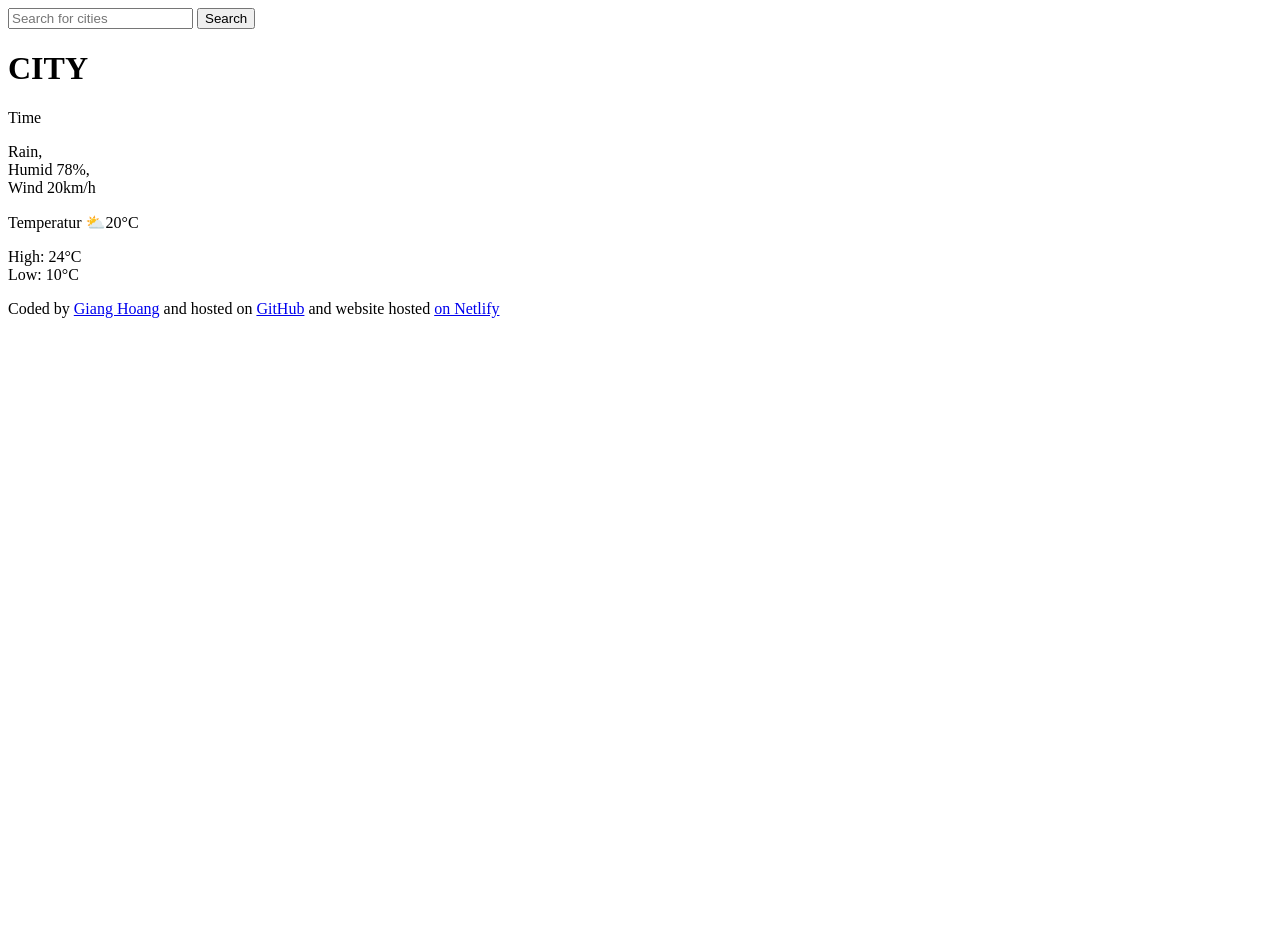
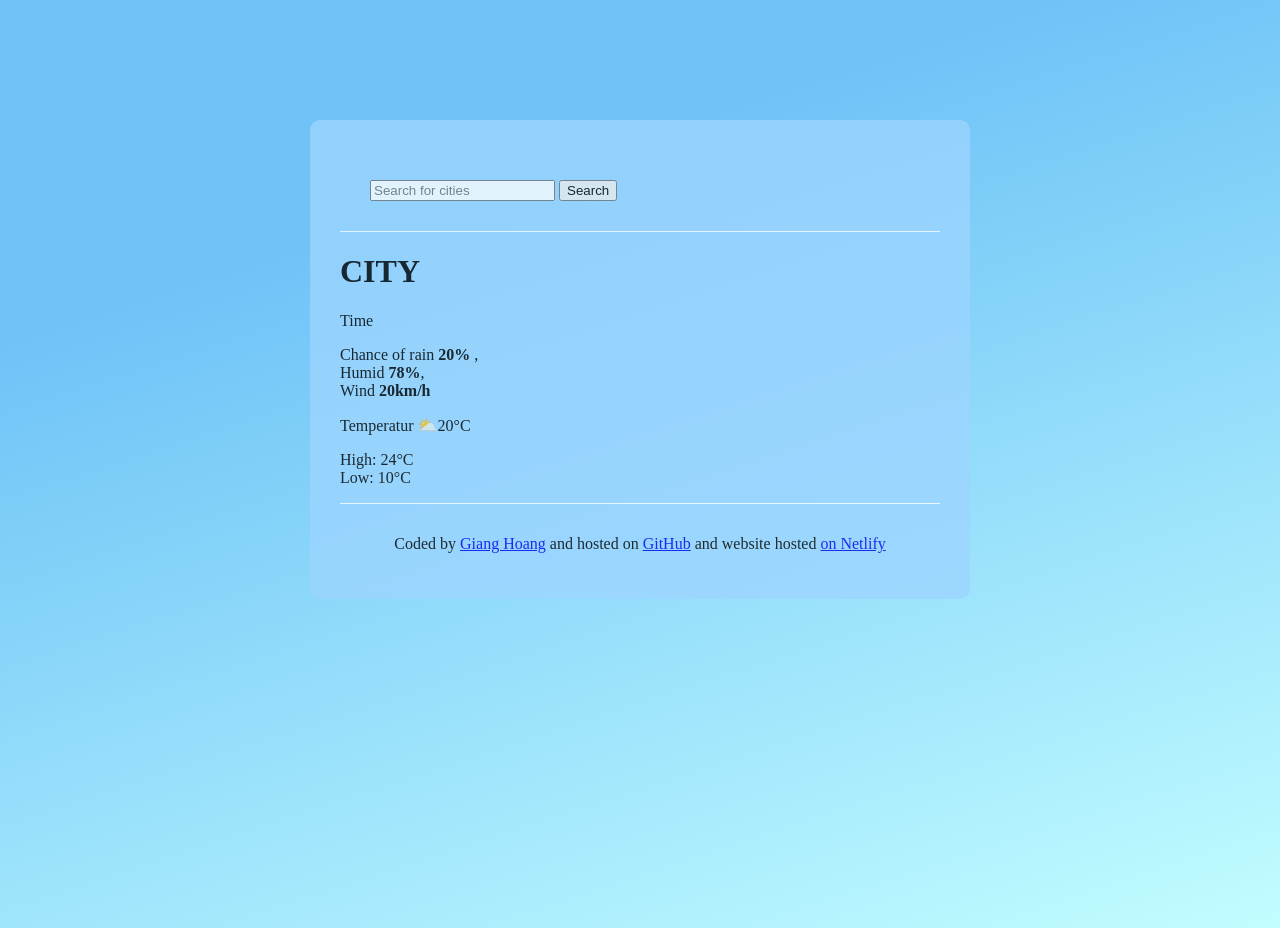
Before and after one commit to hhgberry14/weather-app-ver1, a plain HTML site: page index.html in a window 1280 px wide. Before the commit the page ends 800 px from the top, so only its background shows below. Drawn offline with Linux system fonts and the light colour scheme.

Commit message:
Add some css

```diff
--- a/index.html
+++ b/index.html
@@ -3,11 +3,15 @@
   <head>
     <meta charset="UTF-8" />
     <meta name="viewport" content="width=device-width, initial-scale=1.0" />
+
+    <link rel="stylesheet" href="src/style.css" />
+
     <title>Weather App First Version</title>
   </head>
-  <body class="weather-app">
+  <body>
+    <div class="weather-app">
       <header>
-      <form id="search-city">
+        <form class="search-city">
           <input
             type="text"
             placeholder="Search for cities"
@@ -18,27 +22,34 @@
         </form>
       </header>
       <main>
+        <div class="basic-info">
           <div>
-        <h1>CITY</h1>
-        <p>Time</p>
+            <h1 class="current-city">CITY</h1>
+            <p class="current-details">Time</p>
             <p>
-          Rain, <br />
-          Humid <span> 78%</span>, <br />
-          Wind <span> 20km/h</span>
+              Chance of rain <strong> 20% </strong>, <br />
+              Humid <strong> 78%</strong>, <br />
+              Wind <strong> 20km/h</strong>
             </p>
           </div>
           <div>Temperatur ⛅️20°C</div>
+          <div>
             <p>
               High: 24°C <br />
               Low: 10°C
             </p>
+          </div>
+        </div>
       </main>
       <footer>
+        <p>
           Coded by <a href="https://github.com/hhgberry14"> Giang Hoang</a> and
           hosted on
-      <a href="https://github.com/hhgberry14/weather-app-ver1"> GitHub</a> and
-      website hosted
+          <a href="https://github.com/hhgberry14/weather-app-ver1"> GitHub</a>
+          and website hosted
           <a href="https://weather-app-ver1.netlify.app/">on Netlify</a>
+        </p>
       </footer>
+    </div>
   </body>
 </html>
--- /dev/null
+++ b/src/style.css
@@ -0,0 +1,39 @@
+body {
+  background: rgb(111, 195, 247);
+  background: linear-gradient(
+    162deg,
+    rgba(111, 195, 247, 1) 26%,
+    rgba(194, 253, 255, 1) 100%
+  );
+  min-height: 100vh;
+  font-size: 18x;
+}
+
+.weather-app {
+  background-color: #9cd5ff;
+  opacity: 0.8;
+  margin: 120px auto;
+  padding: 30px;
+  max-width: 600px;
+  border-radius: 10px;
+}
+header {
+  border-bottom: 1px solid white;
+  padding: 30px;
+}
+footer {
+  border-top: 1px solid white;
+  text-align: center;
+  padding-top: 15px;
+}
+
+.basis-info {
+  display: flex;
+  justify-content: space-between;
+}
+.search-city {
+  /* margin: 60px auto;
+  padding: 15px; */
+}
+.search-button {
+}
```
Also changed, not shown: src/index.css (deleted), 1 other file. Lines whose indentation alone changed are shown as unchanged.
